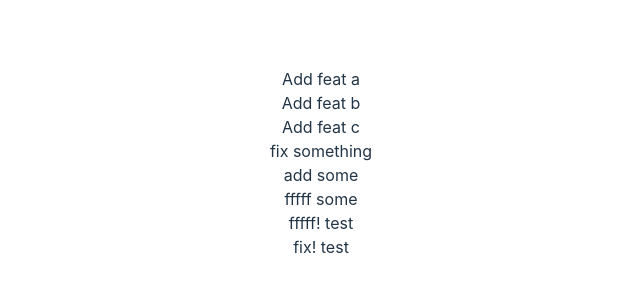
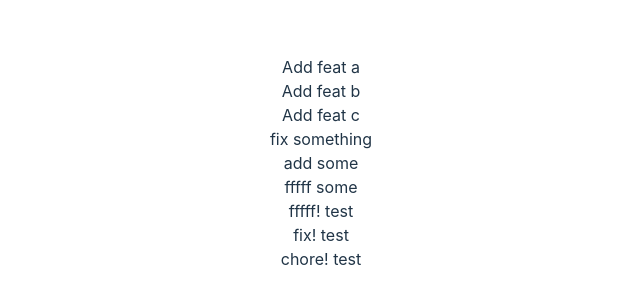
Before and after one commit to supakrit03/semantic-release-101, a React (Vite) app: page / in a window 1280 px wide. Shown: the part 237-540 px from the top of the page, without its empty margins (319-959 px from the left). Built offline with nearby package versions, Linux system fonts and the light colour scheme.

Commit message:
chore!: ffff! test

```diff
--- a/src/App.tsx
+++ b/src/App.tsx
@@ -11,6 +11,7 @@ function App() {
       <div>fffff some</div>
       <div>fffff! test</div>
       <div>fix! test</div>
+      <div>chore! test</div>
     </>
   );
 }
```
